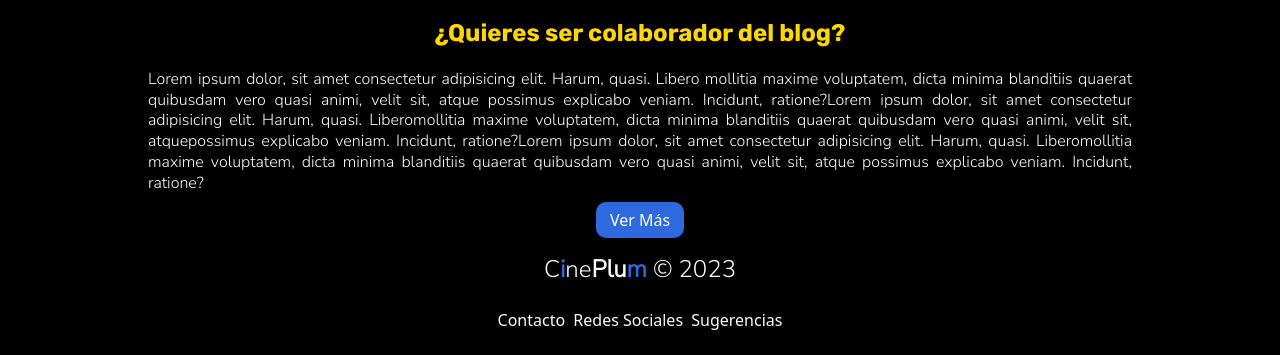
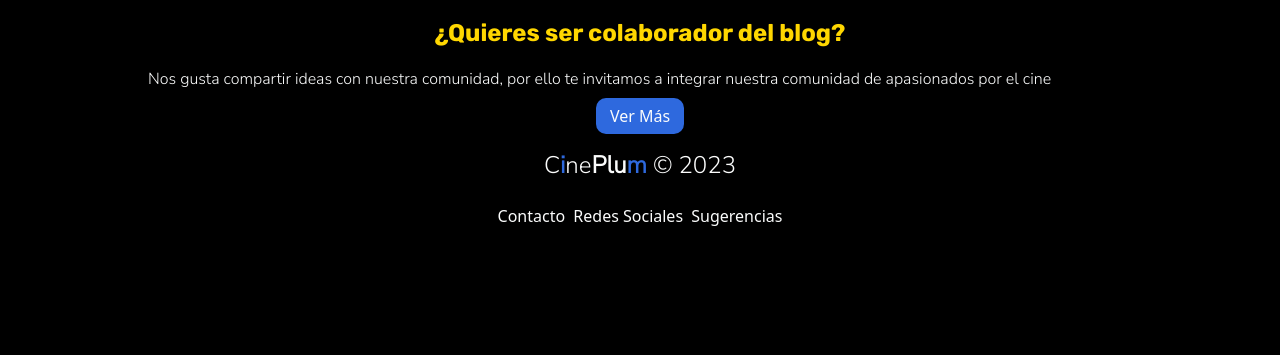
Before and after one commit to 3rickCode/Blog-cine, a plain HTML site: page index.html in a window 1280 px wide. Shown: the part 4752-5107 px from the top of the page. After the commit the page ends 5003 px from the top, so only its background shows below. Drawn offline with Linux system fonts and the light colour scheme; a web font is replaced by a local one.

Commit message:
Cambio descripcion colaborador del blog

```diff
--- a/index.html
+++ b/index.html
@@ -231,14 +231,7 @@
     <section class="curiosidades">
         <div class="container">
             <h2 class="curiosidades-title">¿Quieres ser colaborador del blog?</h2>
-            <p class="curiosidades">Lorem ipsum dolor, sit amet consectetur adipisicing elit. Harum, quasi. Libero
-                mollitia maxime voluptatem, dicta minima blanditiis quaerat quibusdam vero quasi animi, velit sit, atque
-                possimus explicabo veniam. Incidunt, ratione?Lorem ipsum dolor, sit amet consectetur adipisicing elit.
-                Harum, quasi. Liberomollitia maxime voluptatem, dicta minima blanditiis quaerat quibusdam vero quasi
-                animi, velit sit, atquepossimus explicabo veniam. Incidunt, ratione?Lorem ipsum dolor, sit amet
-                consectetur adipisicing elit. Harum, quasi. Liberomollitia maxime voluptatem, dicta minima blanditiis
-                quaerat quibusdam vero quasi animi, velit sit, atque
-                possimus explicabo veniam. Incidunt, ratione?</p>
+            <p class="curiosidades">Nos gusta compartir ideas con nuestra comunidad, por ello te invitamos a integrar nuestra comunidad de apasionados por el cine</p>
             <a href="#" class="article-link">Ver Más</a>
         </div>
     </section>
```
